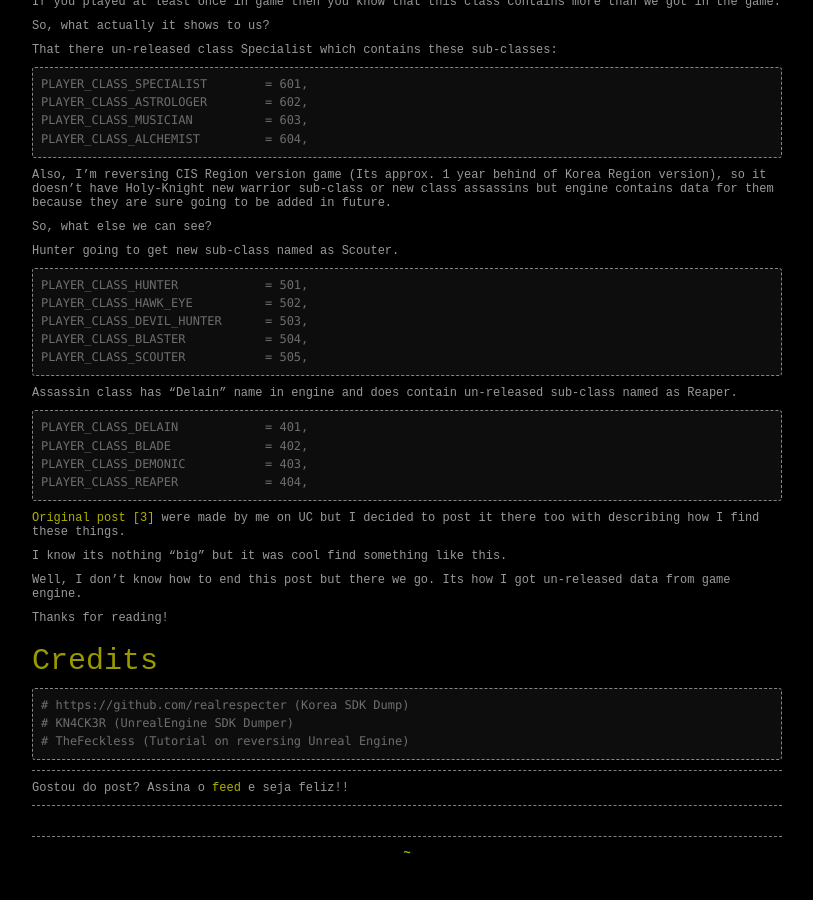
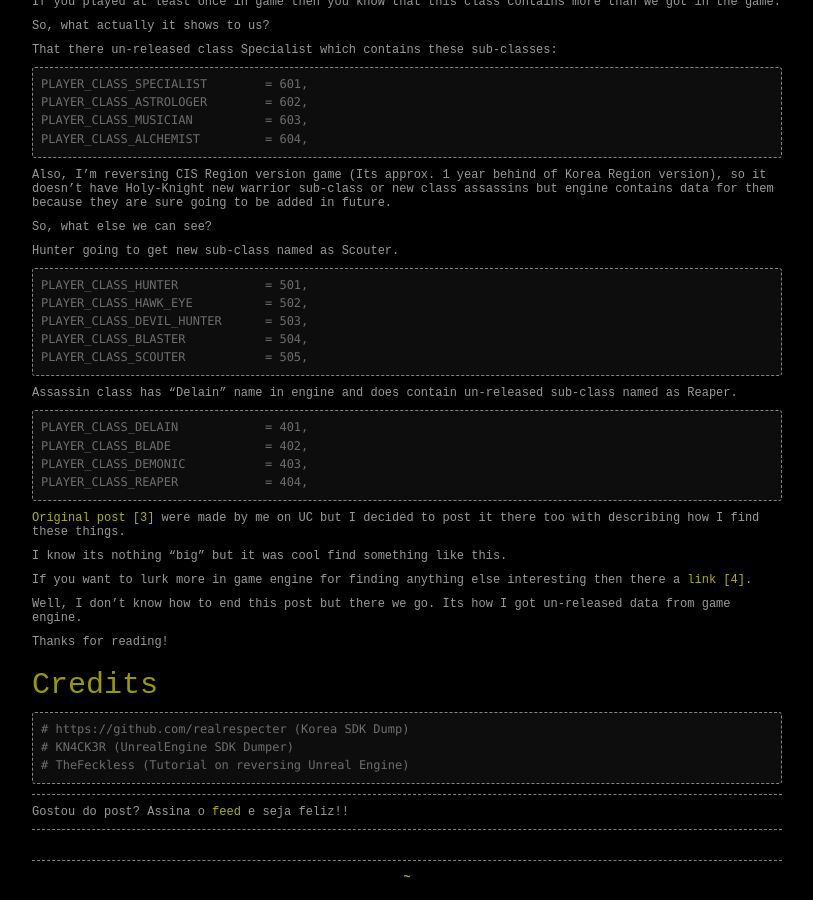
Before and after one commit to cpz/cpz.github.io, a Jekyll site: the page built from _posts/2020/2020-01-17-Lost-Ark-Unexpected-Data-Mining.md, in a window 1280 px wide and 900 px high, scrolled down 1993 px. Shown: the whole window, without its empty margins (233-1046 px from the left). Built offline with Jekyll 4.4.1, drawn with Linux system fonts in a browser that asks for light colours; comment, search, counter and statistics services are not loaded; before the commit the page ends 2869 px from its top, so only the background shows below that.

Commit message:
Update 2020-01-17-Lost-Ark-Unexpected-Data-Mining.md

```diff
--- a/_posts/2020/2020-01-17-Lost-Ark-Unexpected-Data-Mining.md
+++ b/_posts/2020/2020-01-17-Lost-Ark-Unexpected-Data-Mining.md
@@ -114,6 +114,8 @@ PLAYER_CLASS_REAPER            = 404,
 
 I know its nothing "big" but it was cool find something like this.
 
+If you want to lurk more in game engine for finding anything else interesting then there a [link \[4\]][4].
+
 Well, I don't know how to end this post but there we go. Its how I got un-released data from game engine.
 
 Thanks for reading!
@@ -126,6 +128,7 @@ Thanks for reading!
 # TheFeckless (Tutorial on reversing Unreal Engine)
 ~~~
 
+[4]: https://github.com/cpz/Lost-Ark-SDK
 [3]: https://www.unknowncheats.me/forum/other-mmorpg-and-strategy/308687-lost-ark-sdk-information.html
 [2]: {{ site.url }}images/screenshots/Screenshot_2.jpg
 [1]: {{ site.url }}images/screenshots/Screenshot_1.jpg
```
